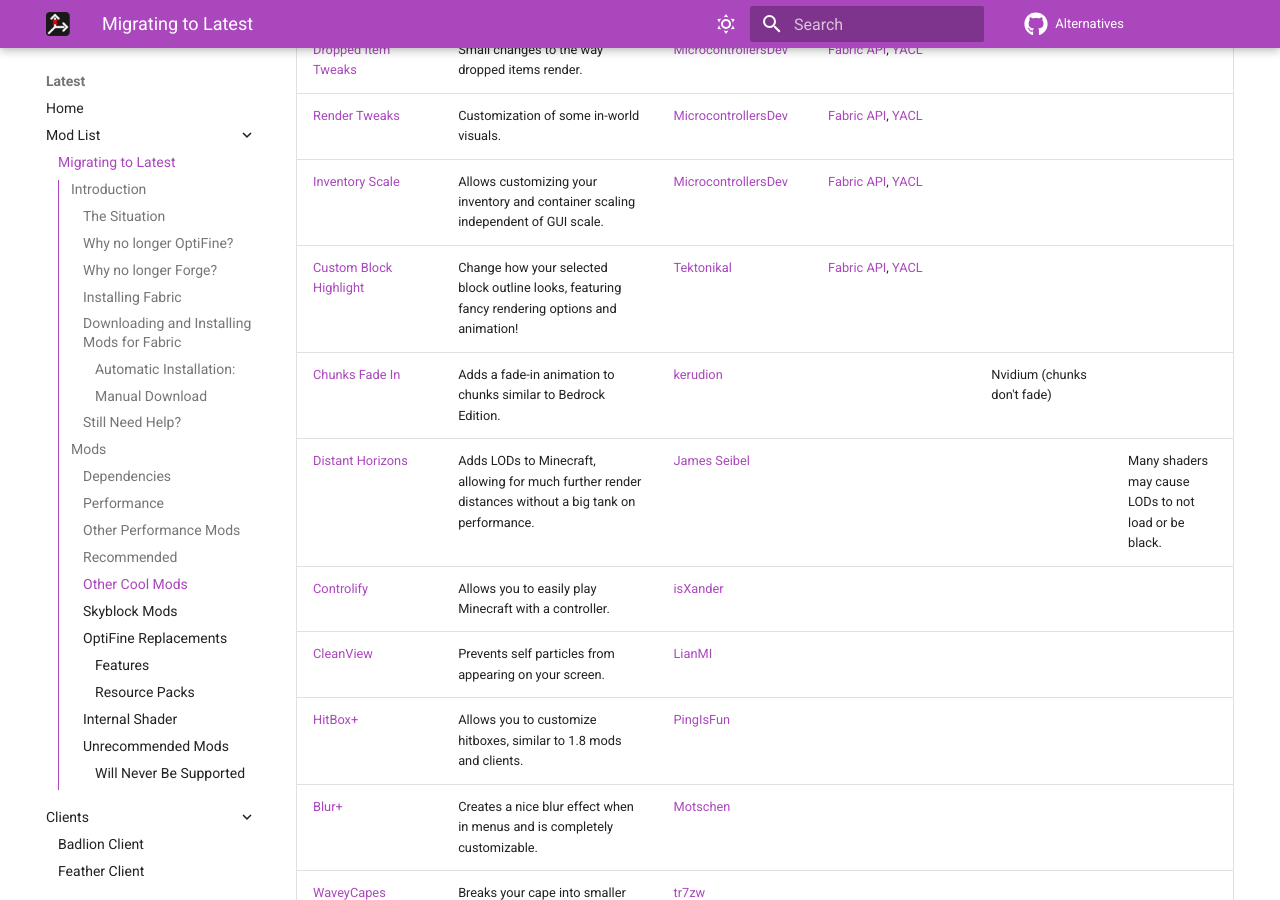
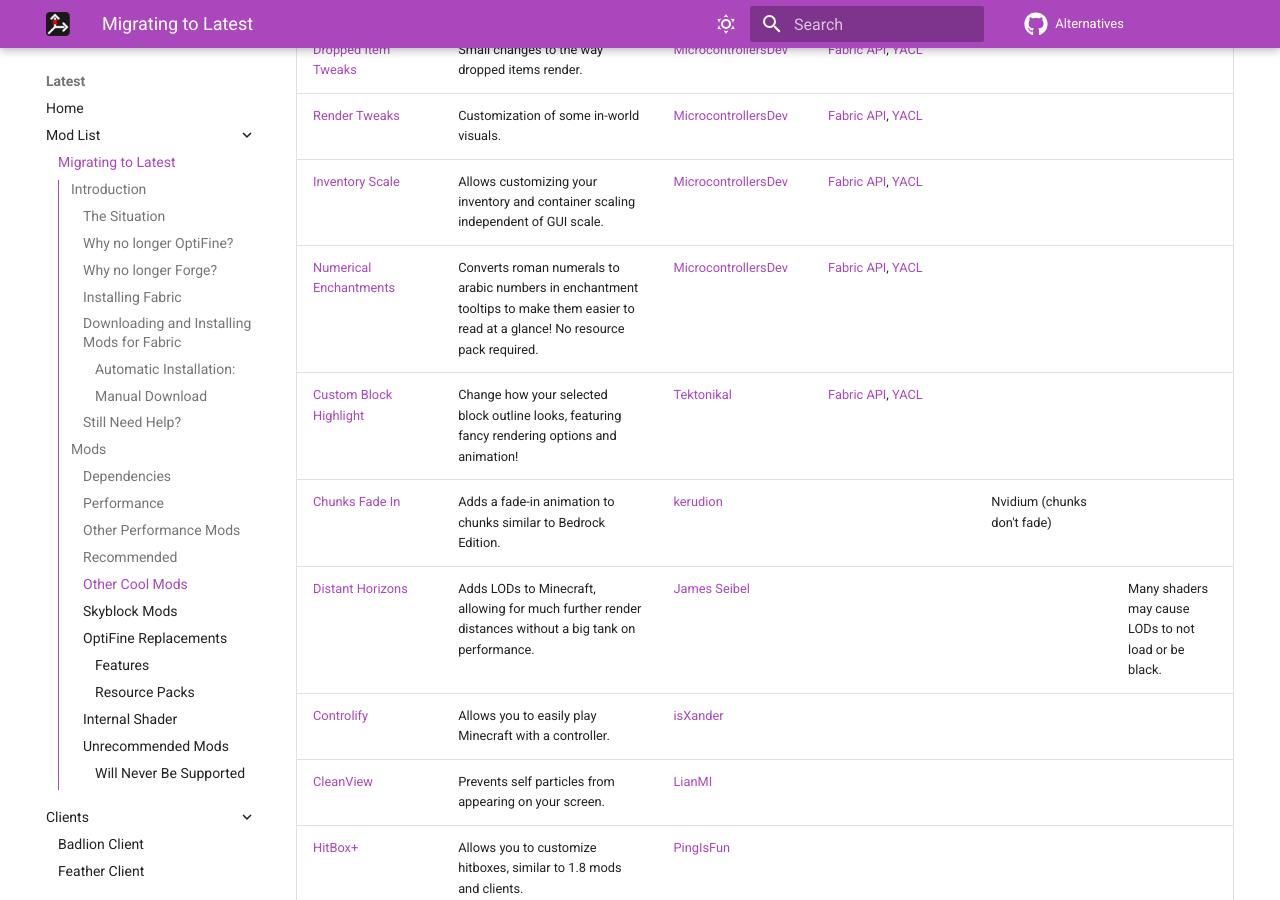
Before and after one commit to MicrocontrollersDev/Alternatives, an MkDocs documentation site: the page built from docs/latest/migrating.md, in a window 1280 px wide and 900 px high, scrolled down 8542 px. Built offline with MkDocs 1.6.1 and Material for MkDocs 9.7.7, drawn with Linux system fonts in a browser that asks for light colours; comment, search, counter and statistics services are not loaded.

Commit message:
add numerical enchantments to migrating

```diff
--- a/docs/latest/migrating.md
+++ b/docs/latest/migrating.md
@@ -170,6 +170,7 @@
 | [Dropped Item Tweaks](https://modrinth.com/mod/droppeditemtweaks) | Small changes to the way dropped items render. | [MicrocontrollersDev](https://github.com/MicrocontrollersDev) | [Fabric API](https://modrinth.com/mod/fabric-api), [YACL](https://modrinth.com/mod/yacl) |
 | [Render Tweaks](https://modrinth.com/mod/rendertweaks) | Customization of some in-world visuals. |  [MicrocontrollersDev](https://github.com/MicrocontrollersDev) | [Fabric API](https://modrinth.com/mod/fabric-api), [YACL](https://modrinth.com/mod/yacl) |
 | [Inventory Scale](https://modrinth.com/mod/inventoryscale) | Allows customizing your inventory and container scaling independent of GUI scale. | [MicrocontrollersDev](https://github.com/MicrocontrollersDev) | [Fabric API](https://modrinth.com/mod/fabric-api), [YACL](https://modrinth.com/mod/yacl) |
+| [Numerical Enchantments](https://modrinth.com/mod/numerical-enchantments) | Converts roman numerals to arabic numbers in enchantment tooltips to make them easier to read at a glance! No resource pack required. | [MicrocontrollersDev](https://github.com/MicrocontrollersDev) | [Fabric API](https://modrinth.com/mod/fabric-api), [YACL](https://modrinth.com/mod/yacl) |
 | [Custom Block Highlight](https://modrinth.com/mod/custom-block-highlight) | Change how your selected block outline looks, featuring fancy rendering options and animation! | [Tektonikal](https://github.com/Tektonikal) | [Fabric API](https://modrinth.com/mod/fabric-api), [YACL](https://modrinth.com/mod/yacl) |
 | [Chunks Fade In](https://modrinth.com/mod/chunks-fade-in) | Adds a fade-in animation to chunks similar to Bedrock Edition. | [kerudion](https://github.com/kerudion) | | Nvidium (chunks don't fade) |
 | [Distant Horizons](https://modrinth.com/mod/distanthorizons) | Adds LODs to Minecraft, allowing for much further render distances without a big tank on performance. | [James Seibel](https://gitlab.com/jeseibel) | | | Many shaders may cause LODs to not load or be black. |
```
